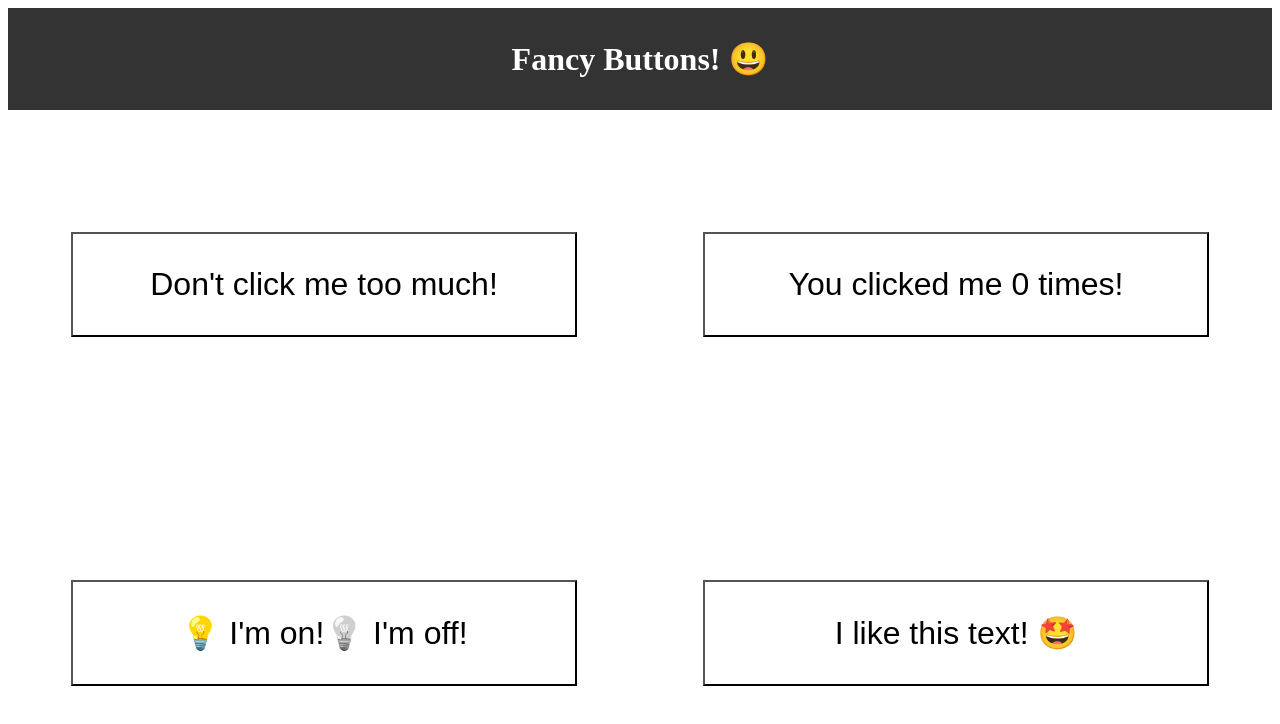
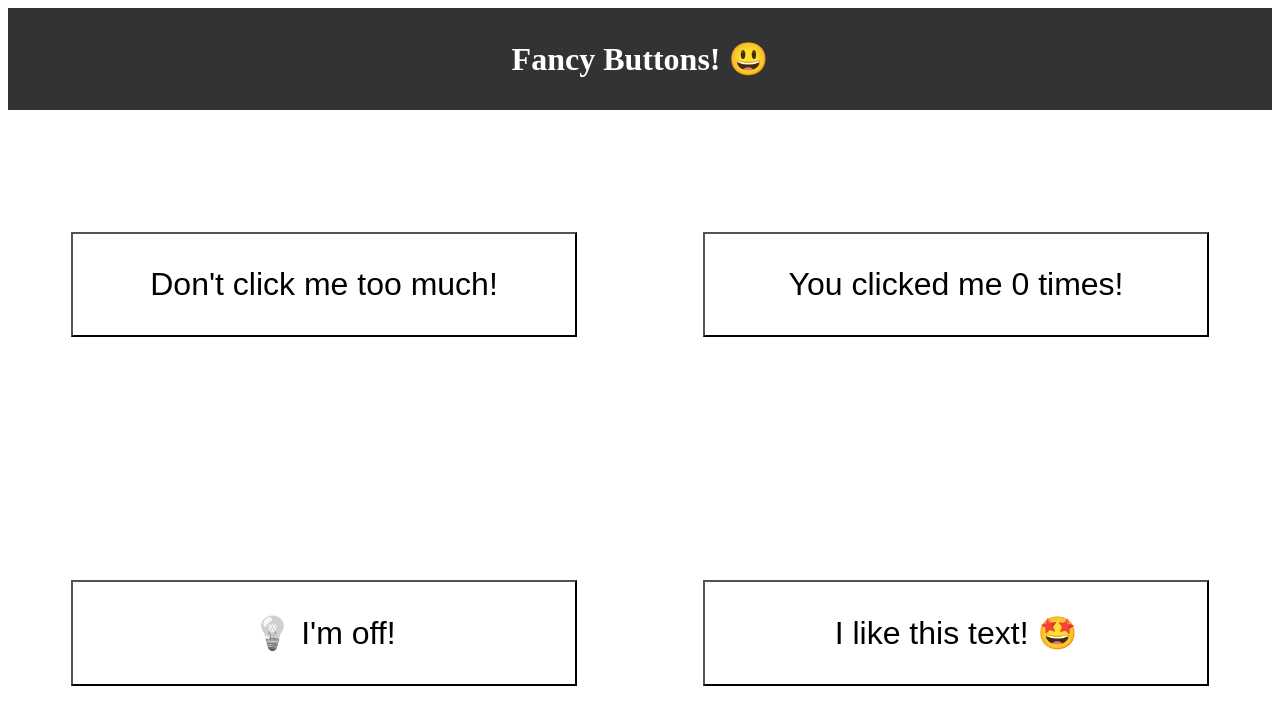
Before and after one commit to kazvee/fancy-buttons, a React (Create React App) app: page / in a window 1280 px wide. Shown: the top 724 px of the page. Built offline with nearby package versions, Linux system fonts and the light colour scheme.

Commit message:
Implement useState on LightSwitchButton component

```diff
--- a/src/components/LightSwitchButton.js
+++ b/src/components/LightSwitchButton.js
@@ -1,14 +1,12 @@
-const LightSwitchButton = () => {
+import { useState } from 'react';
+
+const LightSwitchButton = (props) => {
+  const [light, setLight] = useState('off');
+
   return (
     <button className='LightSwitchButton'>
-      {/* When the state is on */}
-      <span>
-        <i>💡</i> I'm on!
-      </span>
-      {/* When the state is off */}
-      <span className='off'>
-        <i>💡</i> I'm off!
-      </span>
+      {light === 'on' && <span><i>💡</i> I'm on!</span>}
+      {light === 'off' && <span className='off'><i>💡</i> I'm off!</span>}
     </button>
   );
 };
```
